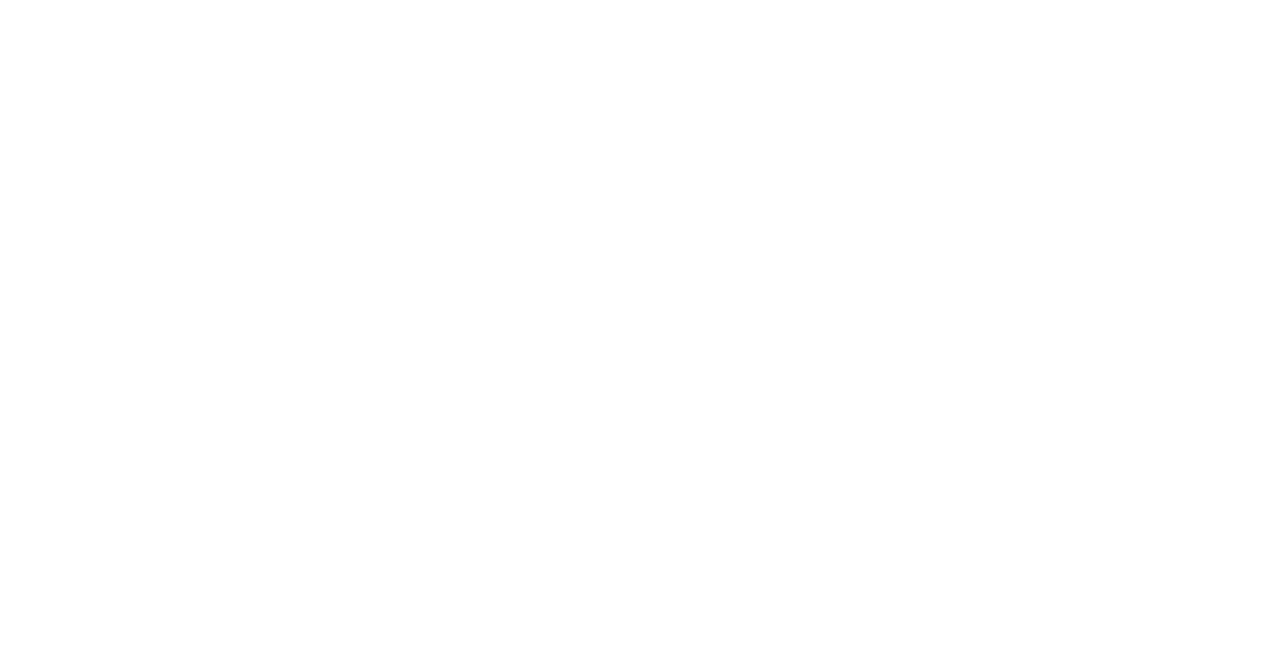
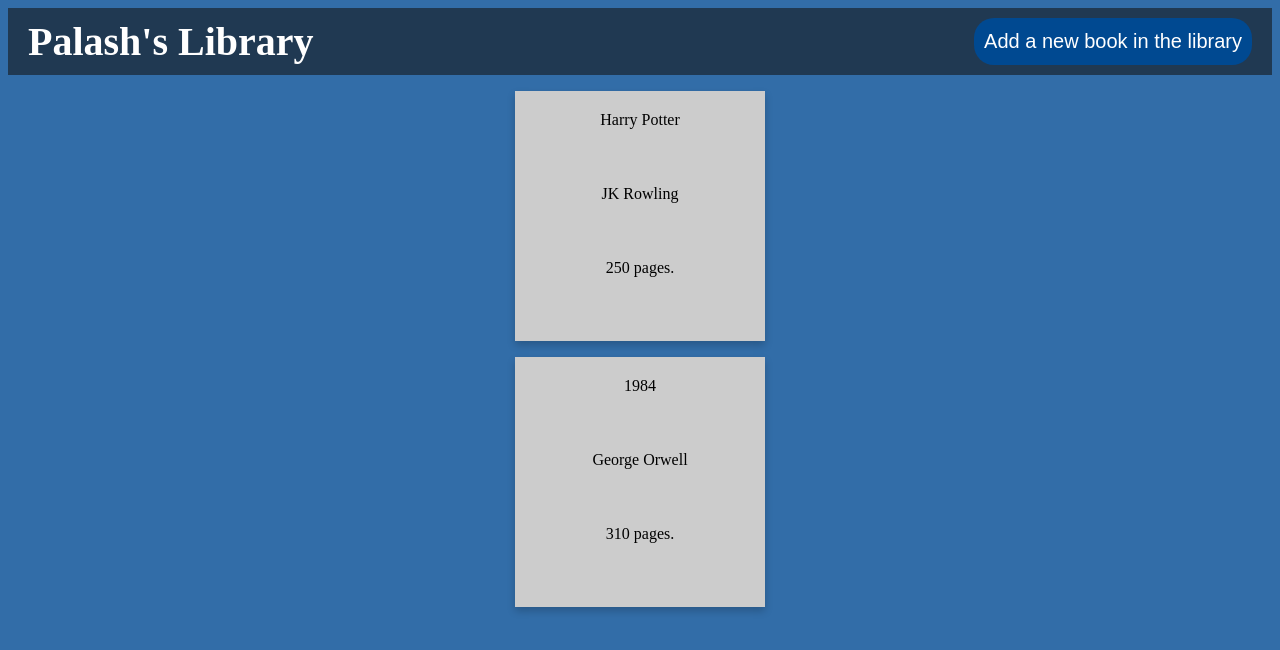
Before and after one commit to evonloch/LibraryProject-js-, a plain HTML site: page index.html in a window 1280 px wide. Drawn offline with Linux system fonts and the light colour scheme.

Commit message:
finished

```diff
--- a/index.html
+++ b/index.html
@@ -1,12 +1,25 @@
 <!DOCTYPE html>
-<html>
+<html lang="en" dir="ltr">
   <head>
+    <link rel="stylesheet" type="text/css" href="./style.css">
+    <meta charset="utf-8">
     <title>Library</title>
   </head>
   <body>
-	<div>
+
+    <nav>
+            <h1>Palash's Library</h1>
+            <button id="submitButton">Add a new book in the library</button>
+    </nav>
+    <div id = "container">
+
 
     </div>
+    <script src="script.js"></script>
+    <script type="text/javascript">
+      addBookToLibrary();
+      addToContainer();
+      print();
+    </script>
   </body>
-<script type="text/javascript" scr = script.js></script>
 </html>
--- a/script.js
+++ b/script.js
@@ -5,7 +5,7 @@ function Book(name, author, page, read) {
   this.name = name,
   this.author = author,
   this.page = page,
-  this.read = read,
+  this.read = read;
 }
 
 var book1 = new Book("Harry Potter", "JK Rowling", 250, true);
@@ -16,3 +16,79 @@ function addBookToLibrary() {
   myLibrary.push(book1);
   myLibrary.push(book2);
 }
+
+function addToContainer(){
+  const container = document.querySelector('#container');
+
+  myLibrary.forEach((x)=>{
+    const content = document.createElement('div');
+content.classList.add('card');
+
+	const p = document.createElement('p');
+	p.textContent = x.name;
+
+	content.appendChild(p);
+
+	const p2 = document.createElement('p');
+	p2.textContent = x.author;
+
+	content.appendChild(p2);
+
+	const p3 = document.createElement('p');
+	p3.textContent = `${x.page} pages.`;
+
+
+	content.appendChild(p3);
+
+
+
+
+
+container.appendChild(content);
+  })
+
+
+}
+
+function display(name, author, nrPages){
+
+	 const container = document.querySelector('#container');
+
+
+    const content = document.createElement('div');
+	content.classList.add('card');
+
+	const p = document.createElement('p');
+	p.textContent = name;
+
+	content.appendChild(p);
+
+	const p2 = document.createElement('p');
+	p2.textContent = author;
+
+	content.appendChild(p2);
+
+	const p3 = document.createElement('p');
+	p3.textContent = `${nrPages} pages.`;
+
+
+	content.appendChild(p3);
+
+
+
+
+
+container.appendChild(content);
+
+}
+
+function addBook(){
+	var name = prompt("What's the books name?");
+    var author = prompt("What's the author's name?");
+    var nrPages = parseInt(prompt("How many pages does this book have?"));
+    var book = Book(name, author, nrPages, true);
+    display(name, author, nrPages);
+
+}
+
+document.getElementById("submitButton").addEventListener("click", addBook);
--- /dev/null
+++ b/style.css
@@ -0,0 +1,63 @@
+
+body{
+    background-color: #326da8;
+}
+
+nav{
+    display: flex;
+    justify-content: space-between;
+    background-color: #203952;
+}
+
+nav button{
+    margin-top: 10px;
+    margin-bottom: 10px;
+    margin-right: 20px;
+    font-size: 2.5vh;
+    border: 0;
+    border-radius: 20px;
+    background-color: #004991;
+    color: white;
+    padding-left: 10px;
+    padding-right: 10px;
+}
+
+nav button:hover{
+    background-color: #0075e8;
+}
+
+nav h1{
+    margin-top: 10px;
+    margin-left: 20px;
+    font-size: 5vh;
+    margin-bottom: 10px;
+    color: white;
+}
+
+.card {
+  /* Add shadows to create the "card" effect */
+  box-shadow: 0 4px 8px 0 rgba(0,0,0,0.2);
+  transition: 0.3s;
+  height: 250px;
+  margin: 1rem;
+  position: relative;
+  width: 250px;
+  background: #cccccc;
+  margin: auto;
+}
+
+/* On mouse-over, add a deeper shadow */
+.card:hover {
+  box-shadow: 0 8px 16px 0 rgba(0,0,0,0.2);
+}
+
+/* Add some padding inside the card container */
+.container {
+  padding: 2px 16px;
+  margin: auto;
+}
+
+p {
+  text-align: center;
+   padding: 20px 0;
+}
```
Lines whose indentation alone changed are shown as unchanged.
